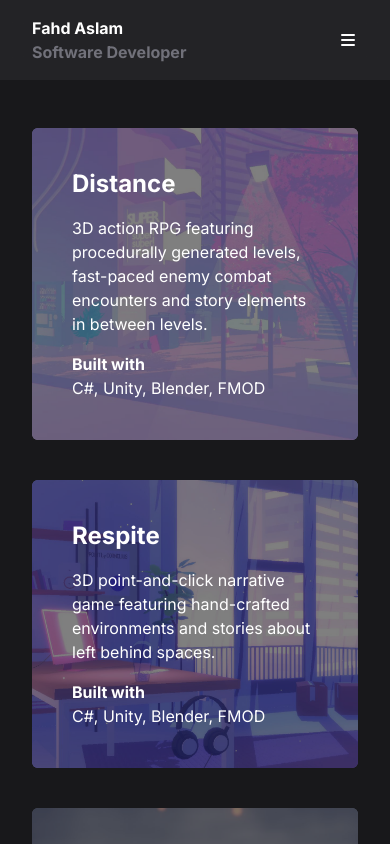
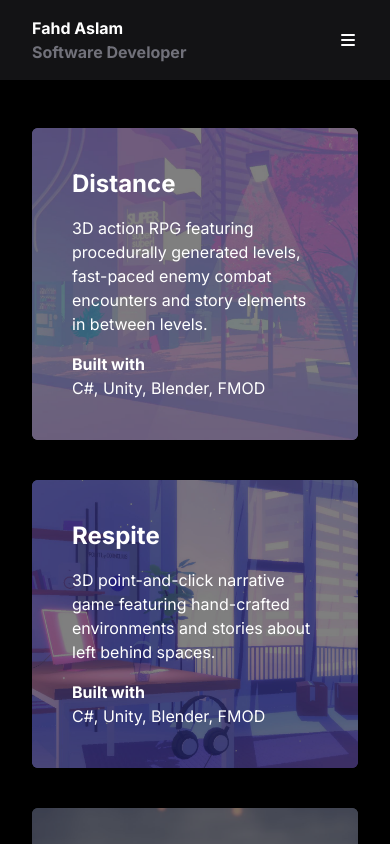
Before and after one commit to flaslam/flaslam.github.io, a Next.js app: page /games in a window 390 px wide. Shown: the top 844 px of the page. Built offline with nearby package versions, Linux system fonts and the light colour scheme.

Commit message:
dark mode is full black, fix spacing on 3d model mobile

```diff
--- a/components/visual.tsx
+++ b/components/visual.tsx
@@ -8,7 +8,7 @@ const Visual = () => {
   const { theme } = useTheme();
 
   return (
-    <div className="h-96 w-full dark:bg-dark">
+    <div className="h-60 w-full dark:bg-dark md:h-96">
       <Canvas>
         <OrbitControls
           target={[0, 2.5, 0]}
--- a/tailwind.config.js
+++ b/tailwind.config.js
@@ -17,11 +17,10 @@ module.exports = {
           dark: colors.zinc[500],
         },
         dark: {
-          text: colors.zinc[100],
           secondary: colors.zinc[400],
-          highlight: colors.zinc[700],
-          panel: colors.zinc[800],
-          DEFAULT: colors.zinc[900],
+          highlight: colors.zinc[800],
+          panel: colors.zinc[900],
+          DEFAULT: colors.black,
         },
         link: colors.blue[600],
       },
```
